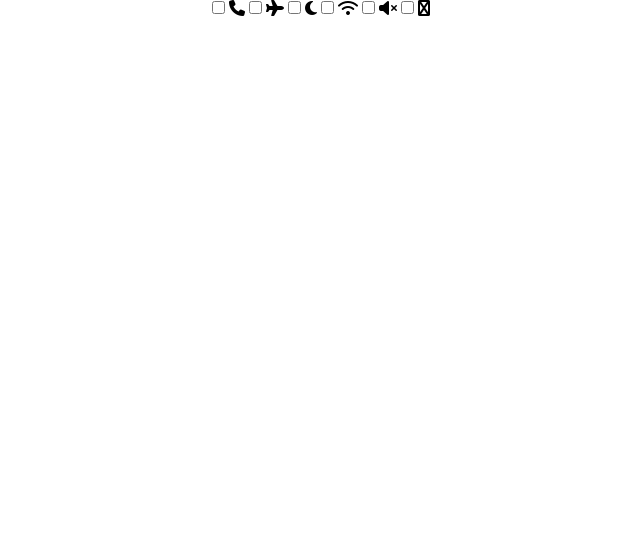
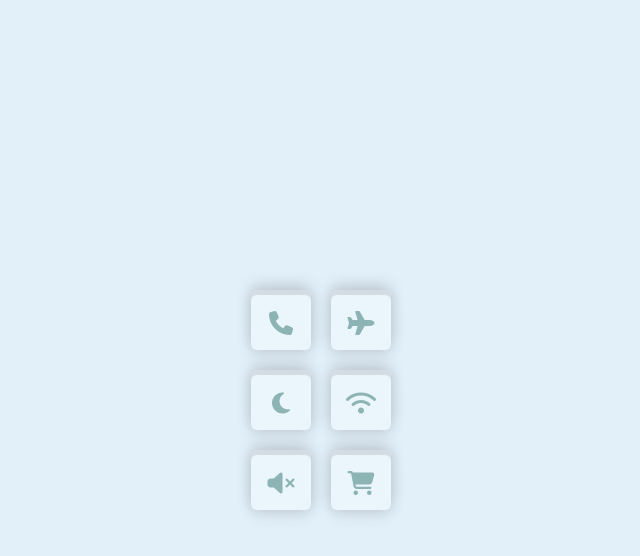
Before and after one commit to AndyMagwayer/css-3d-glowing-checkbox-buttons, a plain HTML site: page index.html in a window 1280 px wide. Shown: the whole page, without its empty margins (319-959 px from the left). Drawn offline with Linux system fonts and the light colour scheme.

Commit message:
feat : completed fully btns (10:45)

```diff
--- a/index.html
+++ b/index.html
@@ -37,7 +37,7 @@
         <label>
             <input type="checkbox" name="check">
             <span></span>
-            <i class="fa-solid fa-bluetooth"></i>
+            <i class="fa-solid fa-cart-shopping"></i>
         </label>
     </div>
 </body>
--- a/main.css
+++ b/main.css
@@ -1,11 +1,70 @@
-*{
+* {
     padding: 0;
     margin: 0;
     box-sizing: border-box;
 }
 
-body{
+body {
     display: flex;
     justify-content: center;
     align-items: center;
+    min-height: 100vh;
+    background: #e2f0fa;
 }
+
+.buttons {
+    display: flex;
+    max-width: 140px;
+    justify-content: center;
+    align-items: center;
+    flex-wrap: wrap;
+    gap: 20px;
+}
+
+.buttons label {
+    position: relative;
+    width: 60px;
+    height: 60px;
+    display: flex;
+    justify-content: center;
+    align-items: center;
+    cursor: pointer;
+}
+
+.buttons label input {
+    appearance: none;
+
+}
+
+.buttons label span {
+    position: absolute;
+    width: 100%;
+    height: 100%;
+    background:rgba(255,255,255, 0.3);
+    border-radius: 6px;
+    box-shadow: inset 0 5px 0 rgba(0, 0, 0, 0.1),
+        0 5px 15px rgba(0, 0, 0, 0.1),
+        0 -5px 15px rgba(0, 0, 0, 0.15);
+
+}
+
+.buttons label i {
+    position: relative;
+    top: 3px;
+    font-size: 1.5em;
+    color: #8db4b5;
+}
+
+.buttons label input:checked~span {
+    box-shadow: inset 0 -5px 0 0 rgba(0, 0, 0, 0.2) 0 2px 10px rgba(0, 0, 0, 0.75);
+    background: linear-gradient(#2b6b73, #31727a, #2b6b73);
+}
+
+.buttons label input:checked~i {
+    top: -3px;
+    color: #fff;
+    filter: drop-shadow(0 0 5px #00ffe2)
+    drop-shadow(0 0 8px #00ffe2)
+    drop-shadow(0 0 12px #00ffe2)
+    drop-shadow(0 0 16px #00ffe2);
+}
```
